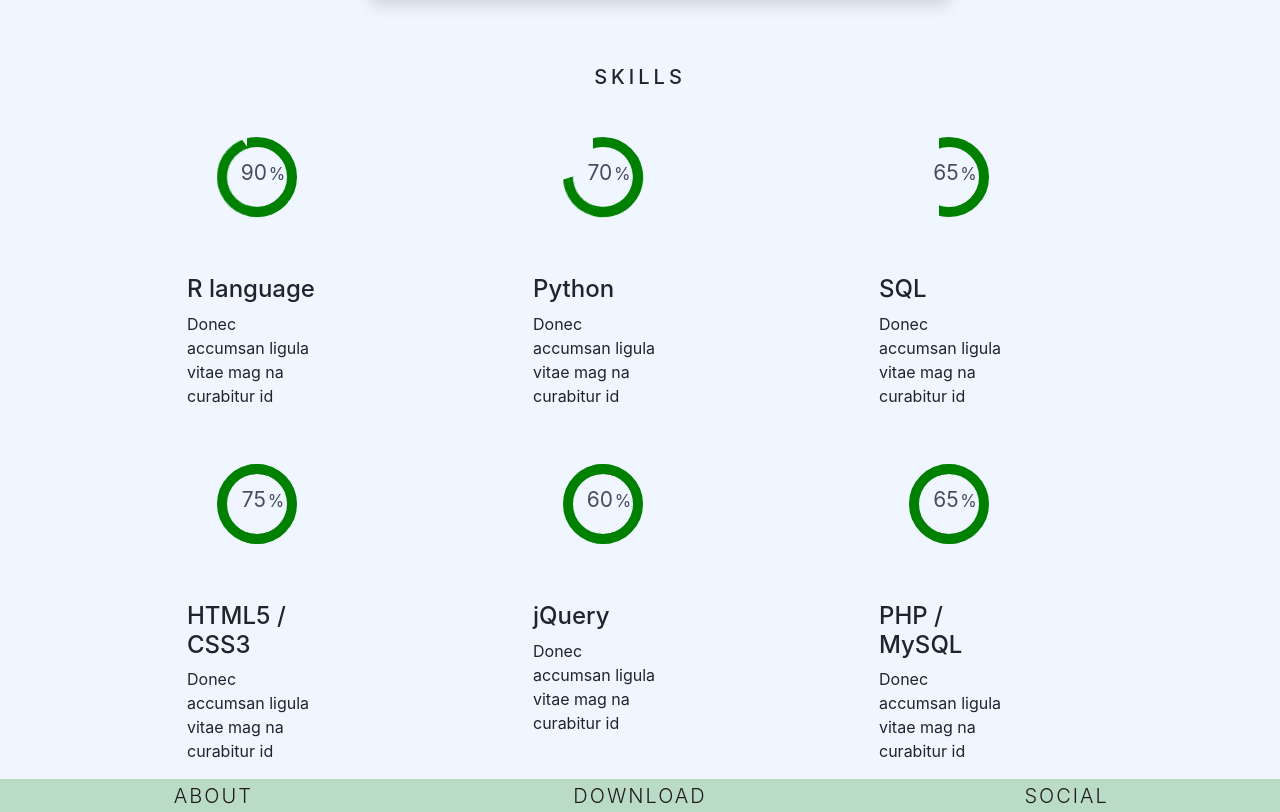
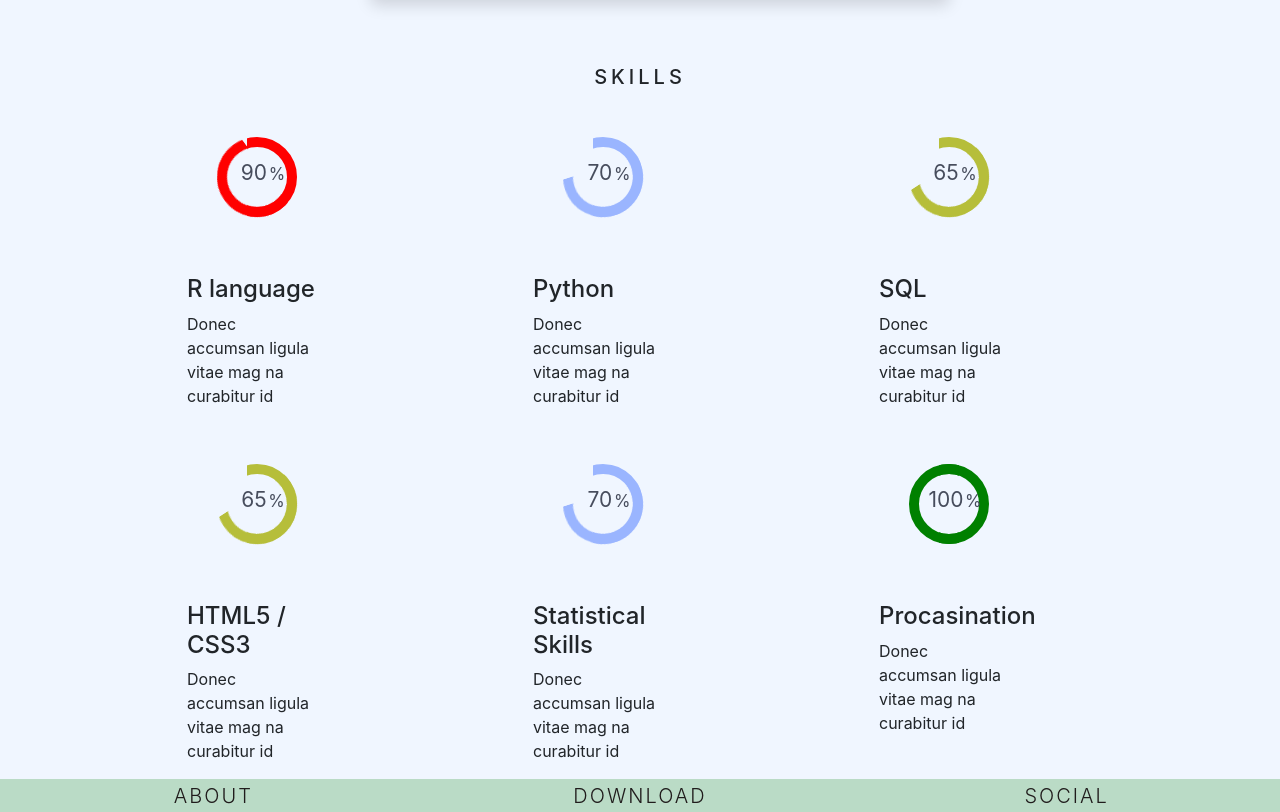
Before and after one commit to Code-Institute-Submissions/rbnphlp-MyResumewebpage, a plain HTML site: page index.html in a window 1280 px wide. Shown: the part 2668-3480 px from the top of the page. Drawn offline with nearby package versions, Linux system fonts and the light colour scheme.

Commit message:
small changes skills

```diff
--- a/css/styles.css
+++ b/css/styles.css
@@ -698,12 +698,7 @@ padding-left: 72px;
 	margin-left: 0.1em;
 	font-size: .8em;
 }
-.angular {
-	margin-top: 100px;
-}
-.angular .chart {
-	margin-top: 0;
-}
+
 
 /****** circle animation ************/
 
@@ -722,7 +717,7 @@ padding-left: 72px;
 .circle65 {
   width: 80px;
   height: 80px;
-  border: 10px solid green;
+  border: 10px solid rgb(182, 190, 58);
   border-radius: 50px;
   position: absolute;
   clip: rect(0px, 50px, 100px, 0px);
@@ -732,7 +727,7 @@ padding-left: 72px;
 .circle70 {
   width: 80px;
   height: 80px;
-  border: 10px solid green;
+  border: 10px solid rgb(154, 181, 255);
   border-radius: 50px;
   position: absolute;
   clip: rect(0px, 50px, 100px, 0px);
@@ -743,7 +738,7 @@ padding-left: 72px;
 .circle90 {
   width: 80px;
   height: 80px;
-  border: 10px solid green;
+  border: 10px solid rgb(255, 0, 0);
   border-radius: 50px;
   position: absolute;
   clip: rect(0px, 50px, 100px, 0px);
--- a/index.html
+++ b/index.html
@@ -255,10 +255,10 @@
                 <div class=" col-xs-12 col-sm-4 col-md-4 col-lg-4 skillsArea">
                     <div class=" col-xs-12 col-sm-6 col-md-6 col-lg-6 skills">
                         <div class="wrapper" data-anim="base wrapper">
-                        <div class="circl65" data-anim="base left"></div>
+                        <div class="circle65" data-anim="base left"></div>
                         <div class="circle65" data-anim="base right"></div>
     </div>
-                        <span class="chart skilBg" data-percent="80">
+                        <span class="chart skilBg" data-percent="60">
                             <span class="percent">65</span>
                         <canvas height="152" width="152"></canvas></span>
 
@@ -270,11 +270,11 @@
                 <div class=" col-xs-12 col-sm-4 col-md-4 col-lg-4 skillsArea">
                     <div class=" col-xs-12 col-sm-6 col-md-6 col-lg-6 skills">
                     <div class="wrapper" data-anim="base wrapper">
-                    <div class="circle" data-anim="base left"></div>
-                    <div class="circle" data-anim="base right"></div>
+                    <div class="circle65" data-anim="base left"></div>
+                    <div class="circle65" data-anim="base right"></div>
     </div>
                         <span class="chart skilBg" data-percent="75">
-                            <span class="percent">75</span>
+                            <span class="percent">65</span>
                         <canvas height="152" width="152"></canvas></span>
 
                         <h4>HTML5 / CSS3</h4>
@@ -285,14 +285,14 @@
                 <div class=" col-xs-12 col-sm-4 col-md-4 col-lg-4 skillsArea">
                     <div class=" col-xs-12 col-sm-6 col-md-6 col-lg-6 skills">
                             <div class="wrapper" data-anim="base wrapper">
-                            <div class="circle" data-anim="base left"></div>
-                            <div class="circle" data-anim="base right"></div>
+                            <div class="circle70" data-anim="base left"></div>
+                            <div class="circle70" data-anim="base right"></div>
                             </div>
                         <span class="chart skilBg" data-percent="60">
-                            <span class="percent">60</span>
+                            <span class="percent">70</span>
                         <canvas height="152" width="152"></canvas></span>
 
-                        <h4>jQuery</h4>
+                        <h4>Statistical Skills</h4>
                         <p>Donec accumsan ligula vitae mag na curabitur id</p>
                     </div>
                 </div>
@@ -304,10 +304,10 @@
                             <div class="circle" data-anim="base right"></div>
                             </div>
                                                 <span class="chart skilBg" data-percent="65">
-                            <span class="percent">65</span>
+                            <span class="percent">100</span>
                         <canvas height="152" width="152"></canvas></span>
 
-                        <h4>PHP / MySQL</h4>
+                        <h4>Procasination</h4>
                         <p>Donec accumsan ligula vitae mag na curabitur id</p>
                     </div>
                 </div>
```
